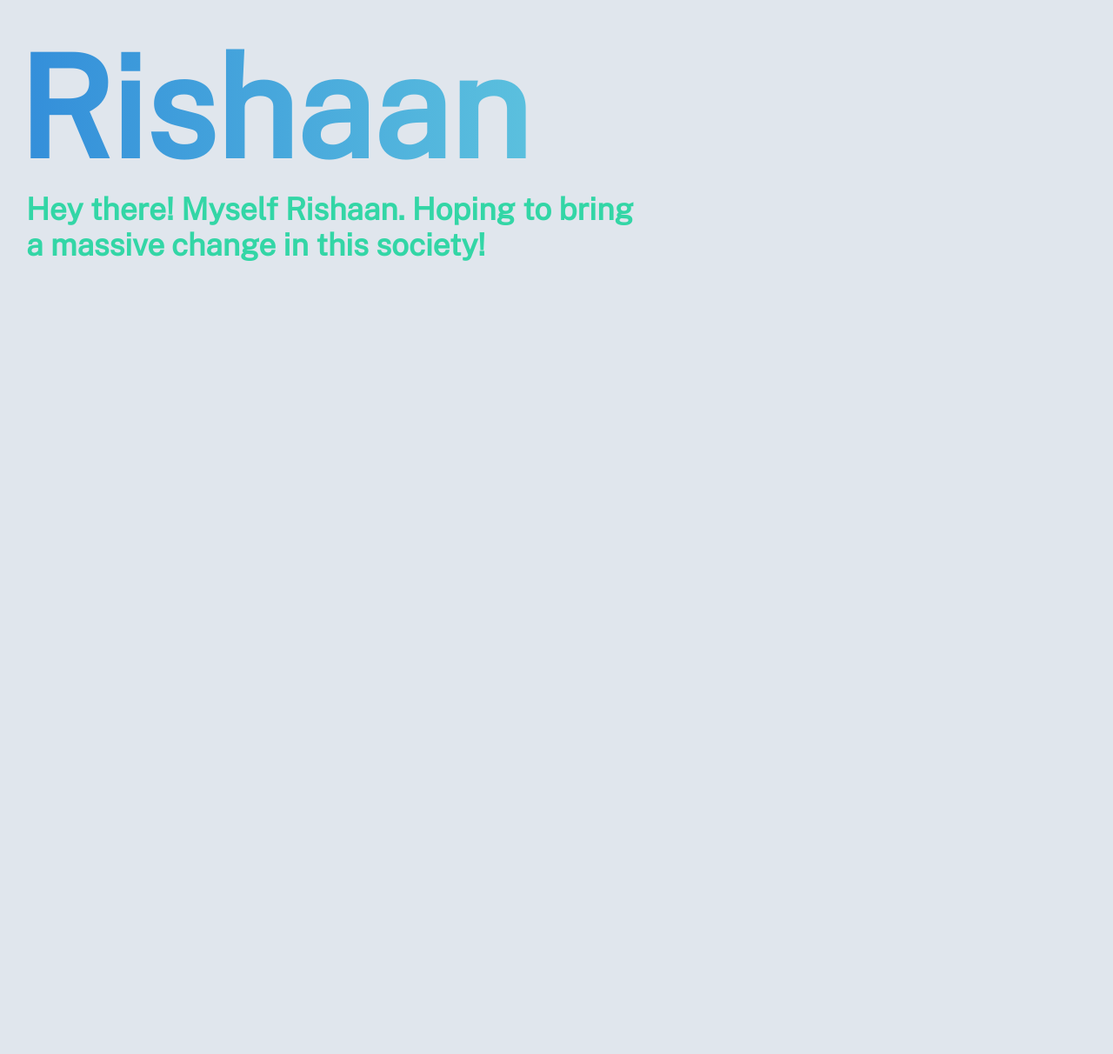
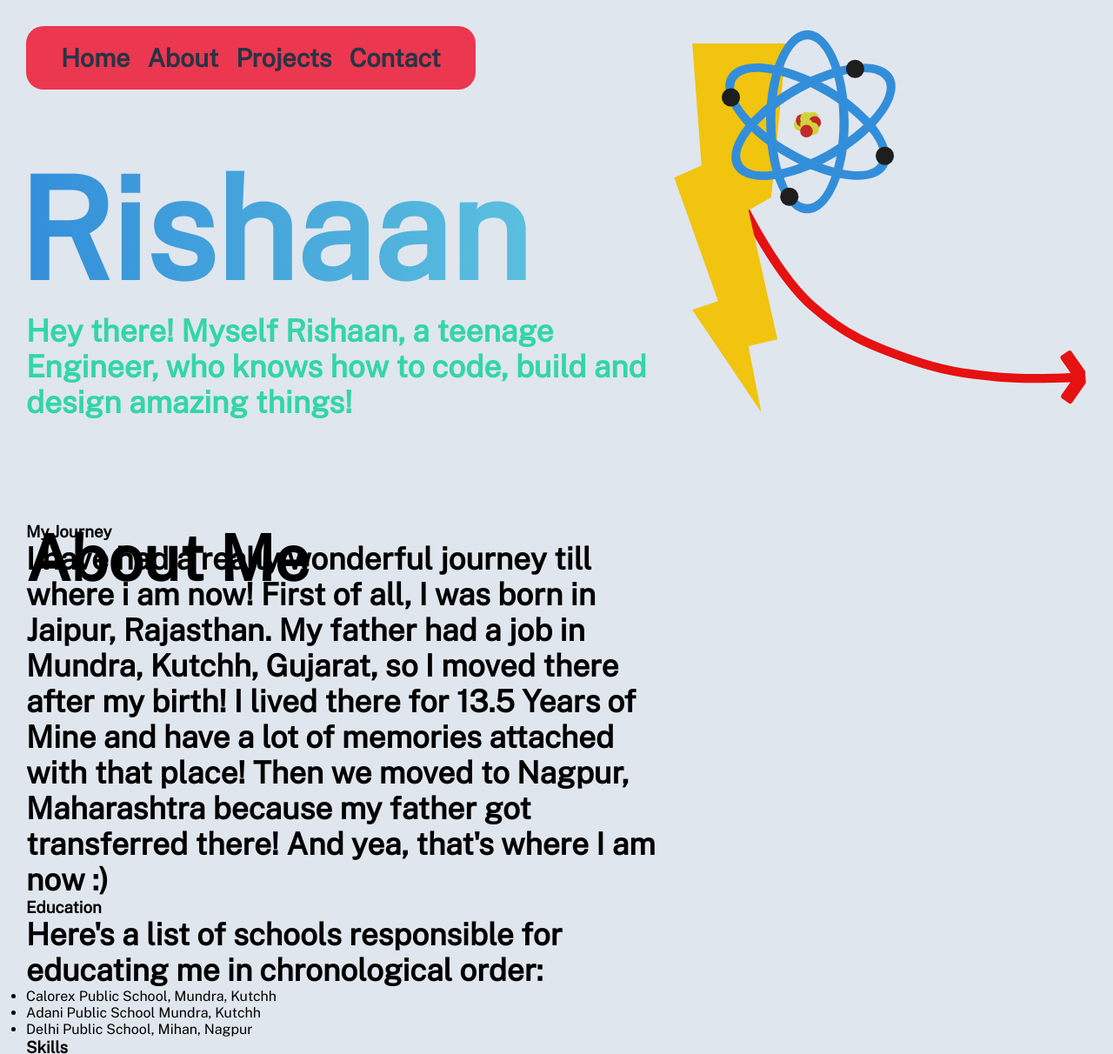
Before and after one commit to Rishaan2202/Personal-Web-v2, a plain HTML site: page index.html in a window 1280 px wide. Shown: the top 1212 px of the page at 87% size. Before the commit the page ends 800 px from the top, so only its background shows below. Drawn offline with nearby package versions, Linux system fonts and the light colour scheme.

Commit message:
Major CSS and HTML Changes

```diff
--- /dev/null
+++ b/animations.css
@@ -0,0 +1,17 @@
+
+
+@keyframes levitate {
+    0%{
+        transform: translateY(0px);
+    }
+    50%{
+        transform: translateY(-20px);
+    }
+    100%{
+        transform: translateY(0px);
+    }
+}
+
+#atom{
+    animation: levitate 2s ease-in-out infinite;
+}
--- /dev/null
+++ b/components.css
@@ -0,0 +1,45 @@
+:root{
+    --smoke: #e0e6ed;
+    --blue: #338eda;
+    --cyan: #5bc0de;
+    --green: #33d6a6;
+    --yellow: #f1c40f;
+    --orange: #ff8c37;
+    --red: #ec3750;
+    --purple: #a633d6;
+    --muted: #8492a6;
+    --slate: #3c4858;
+    --steel: #273444;
+    --black: #1f2d3d;
+    --darkless: #252429;
+    --dark: #17171d;
+    --darker: #121217;
+    --darkest: #000000;
+    --lightest: #ffffff;
+}
+
+
+
+#thunder{
+    position: absolute;
+    top: 50px;
+    left: 750px;
+    width: 180px;
+    height: 424px;
+    z-index: 1;
+}
+
+#atom{
+    position: absolute;
+    top: -40px;
+    left: 830px;
+    width: 200px;
+    height: 400px;
+    z-index: 2;
+}
+
+#arrow{
+    position: absolute;
+    top: 50px;
+    left: 850px;
+}
--- /dev/null
+++ b/hover.css
@@ -0,0 +1,16 @@
+#name:hover{
+    scale: 1.1;
+    cursor: default;
+    transition: all 0.3s ease;
+}
+
+#navbar a:hover{
+    color: var(--slate);
+    transition: all 0.3s ease;
+}
+
+#logo:hover{
+    scale: 1.1;
+    cursor: default;
+    transition: all 0.3s ease;
+}
--- a/index.html
+++ b/index.html
@@ -1,16 +1,115 @@
 <!DOCTYPE html>
 <html lang="en">
+
 <head>
     <meta charset="UTF-8">
     <meta name="viewport" content="width=device-width, initial-scale=1.0">
     <title>Rishaan</title>
-    <link rel="stylesheet" href="style.css">
+
+    <link rel="stylesheet" href="main.css">
+    <link rel="stylesheet" href="components.css">
+    <link rel="stylesheet" href="hover.css">
+    <link rel="stylesheet" href="animations.css">
     <link href="https://fonts.googleapis.com/css?family=Public+Sans&display=swap" rel="stylesheet">
+
 </head>
+
 <body>
-    <div id="home">
-        <div id="name"><h1>Rishaan</h1></div>
-        <div id="description"><p>Hey there! Myself Rishaan. Hoping to bring a massive change in this society!</p></div>
+
+    <div id="svgs">
+        <div id="logo">
+            <svg id="thunder" width="200" height="424" viewBox="0 0 517 1696" fill="none"
+                xmlns="http://www.w3.org/2000/svg">
+                <path
+                    d="M400 0H83L125.5 561L0 617L202 1184.5L83 1225L400 1696L341.5 1392L475 1361L341.5 767L446 707.5L516.5 0H400Z"
+                    fill="#f1c40f" />
+            </svg>
+
+            <svg id="atom" width="949" height="1000" viewBox="0 0 949 1000" fill="none"
+                xmlns="http://www.w3.org/2000/svg">
+                <ellipse cx="428" cy="516.5" rx="34" ry="34.5" fill="#D0D23C" />
+                <ellipse cx="439" cy="493" rx="34" ry="35" fill="#C22929" />
+                <ellipse cx="497" cy="482" rx="34" ry="35" fill="#D0D23C" />
+                <ellipse cx="462.5" cy="482" rx="34.5" ry="35" fill="#D0D23C" />
+                <ellipse cx="507.5" cy="504" rx="34.5" ry="35" fill="#C22929" />
+                <ellipse cx="497" cy="538.5" rx="34" ry="34.5" fill="#D0D23C" />
+                <circle cx="462.5" cy="516.5" r="34.5" fill="#D0D23C" />
+                <circle cx="462.5" cy="551.5" r="34.5" fill="#C22929" />
+                <path
+                    d="M580.013 304.701C819.159 442.773 962.657 641.941 900.525 749.557C838.393 857.173 594.159 832.484 355.013 694.413C115.866 556.342 -27.632 357.173 34.5 249.557C96.632 141.941 340.866 166.63 580.013 304.701ZM555.013 348.003C339.781 223.739 126.126 190.856 77.8013 274.557C29.4764 358.258 164.781 526.848 380.013 651.112C595.244 775.376 808.899 808.258 857.224 724.557C905.549 640.856 770.244 472.267 555.013 348.003Z"
+                    fill="#338eda" />
+                <path
+                    d="M242.911 500C242.911 223.858 343.647 0 467.911 0C592.176 0 692.911 223.858 692.911 500C692.911 776.142 592.176 1000 467.911 1000C343.647 1000 242.911 776.142 242.911 500ZM292.911 500C292.911 748.528 371.262 950 467.911 950C564.561 950 642.911 748.528 642.911 500C642.911 251.472 564.561 50 467.911 50C371.262 50 292.911 251.472 292.911 500Z"
+                    fill="#338eda" />
+                <path
+                    d="M388.212 305.585C627.359 167.514 871.593 142.825 933.725 250.441C995.857 358.057 852.359 557.225 613.212 695.297C374.066 833.368 129.832 858.057 67.6996 750.441C5.56758 642.825 149.066 443.656 388.212 305.585ZM413.212 348.886C197.981 473.151 62.676 641.74 111.001 725.441C159.326 809.142 372.981 776.259 588.212 651.995C803.444 527.731 938.749 359.142 890.424 275.441C842.099 191.74 628.444 224.622 413.212 348.886Z"
+                    fill="#338eda" />
+                <circle cx="890" cy="686" r="50" fill="#1E1E1E" />
+                <circle cx="50" cy="367" r="50" fill="#1E1E1E" />
+                <circle cx="369" cy="909" r="50" fill="#1E1E1E" />
+                <circle cx="728" cy="212" r="50" fill="#1E1E1E" />
+            </svg>
+
+            <svg id="arrow" width="400" height="600" viewBox="0 0 1860 1071" fill="none" xmlns="http://www.w3.org/2000/svg">
+                <path
+                    d="M21.5659 10.5233C21.5659 10.5233 200.336 376.99 390.566 544.523C567.007 699.913 697.512 755.214 920.066 831.023C1092.21 889.662 1195.62 904.782 1376.57 923.023C1561.32 941.65 1852.07 923.023 1852.07 923.023"
+                    stroke="#E61111" stroke-width="48" />
+                <rect x="1713.07" y="817.174" width="70" height="150" rx="14" transform="rotate(-35 1713.07 817.174)"
+                    fill="#E61111" />
+                <rect x="1802.35" y="907.939" width="70" height="150" rx="14" transform="rotate(35 1802.35 907.939)"
+                    fill="#E61111" />
+            </svg>
     </div>
+</div>
+
+<div id="home">
+    <div id="name">
+        <h1>Rishaan</h1>
+    </div>
+    <div id="description">
+        <p>Hey there! Myself Rishaan, a teenage Engineer, who knows how to code, build and design amazing things!</p>
+    </div>
+</div>
+
+<div id="navbar">
+    <a href="#home">Home</a>
+    <a href="#projects">About</a>
+    <a href="#contact">Projects</a>
+    <a href="#contact">Contact</a>
+</div>
+
+<div id="about">
+
+    <div id="aboutHeading">
+        <h2>About Me</h2>
+    </div>
+
+        <div id="aboutCards">
+
+            <div class="aboutCard" id="aboutMyJourney">
+                <h3>My Journey</h3>
+                <p>I have had a really wonderful journey till where i am now! First of all, I was born in Jaipur, Rajasthan. My father had a job in Mundra, Kutchh, Gujarat, so I moved there after my birth! I lived there for 13.5 Years of Mine and have a lot of memories attached with that place! Then we moved to Nagpur, Maharashtra because my father got transferred there! And yea, that's where I am now :)</p>
+            </div>
+
+            <div class="aboutCard" id="aboutEducation">
+                <h3>Education</h3>
+                <p>Here's a list of schools responsible for educating me in chronological order:</p>
+                <ul>
+                    <li>Calorex Public School, Mundra, Kutchh</li>
+                    <li>Adani Public School Mundra, Kutchh</li>
+                    <li>Delhi Public School, Mihan, Nagpur</li>
+                </ul>
+            </div>
+
+            <div class="aboutCard" id="aboutSkills">
+                <h3>Skills</h3>
+                <p>I have experience in many stuff like 3D modelling (CAD), web development, graphic design, Electronics, PCB Making etc. etc!</p>
+            </div>
+
+        </div>
+
+    </div>
+
 </body>
+
 </html>
--- a/style.css
+++ b/main.css
@@ -38,23 +38,61 @@ p{
     font-weight: 600;
 }
 
+a{
+    text-decoration: none;
+    color: var(--steel);
+    font-weight: 600;
+}
+
 #name{
     font-weight: 700;
     position: absolute;
-    top: 30px;
+    top: 170px;
     left: 20px;
     background: linear-gradient(90deg, var(--blue), var(--cyan));
     -webkit-background-clip: text;
     background-clip: text;
     -webkit-text-fill-color: transparent;
     color: transparent;
+    cursor: default;
 }
 
 #description{
     position: relative;
     font-style: bold;
-    top: 220px;
+    top: 360px;
     left: 30px;
-    width: 700px;
+    width: 750px;
     color: var(--green);
+    cursor: default;
 }
+
+#navbar{
+    position: absolute;
+    top: 30px;
+    left: 30px;
+    display: flex;
+    gap: 20px;
+    list-style: none;
+    font-family: "Public Sans", "Sans Serif";
+    font-size: 1.8em;
+    background-color: var(--red);
+    padding: 20px 40px;
+    border-radius: 20px;
+}
+
+#about{
+    position: absolute;
+    top: 600px;
+    left: 30px;
+    width: 750px;
+    height: 400px;
+}
+
+#aboutHeading{
+    position: absolute;
+    top: 0px;
+    left: 0px;
+    font-size: 3em;
+    font-weight: 100;
+}
```
